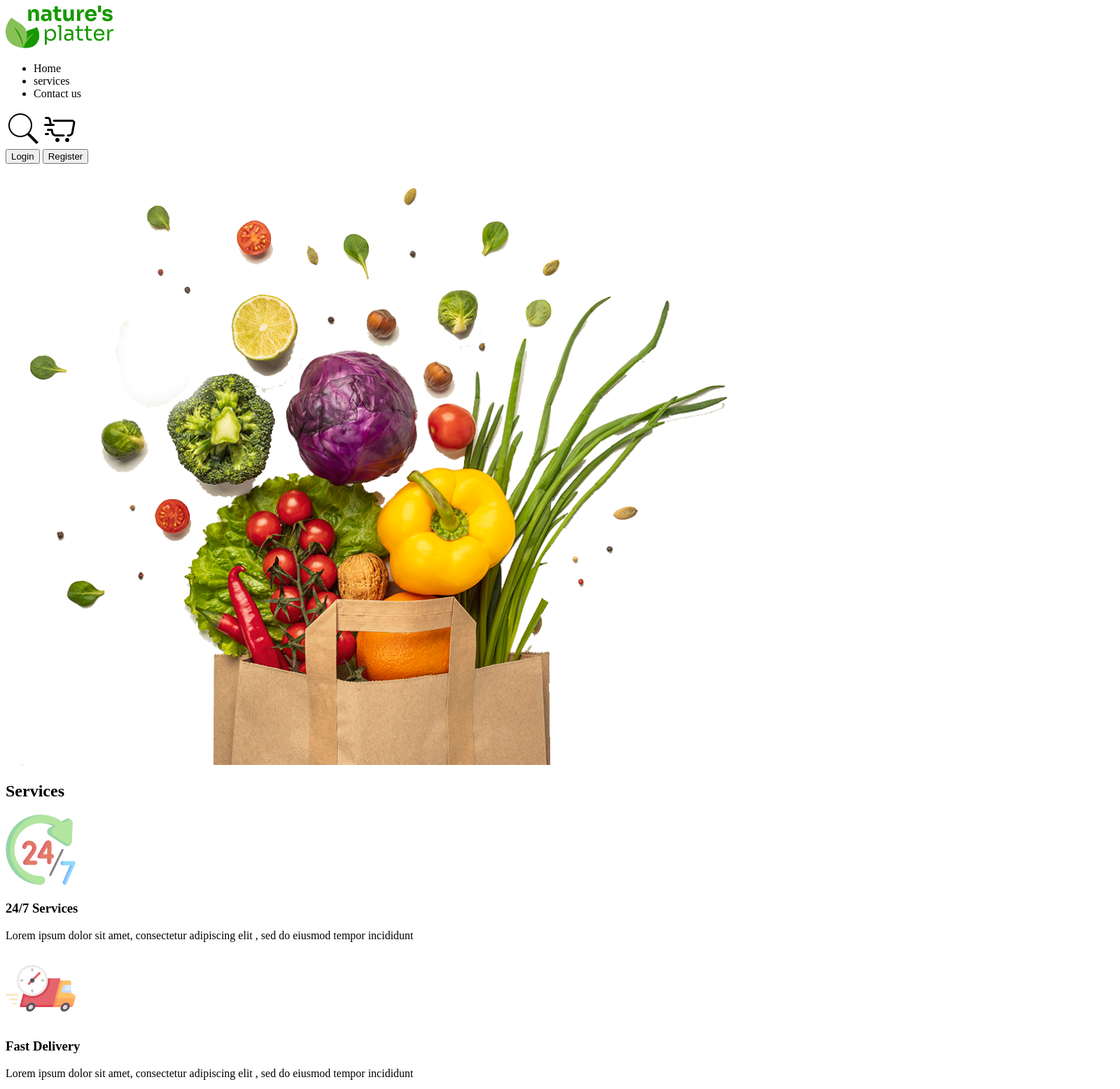
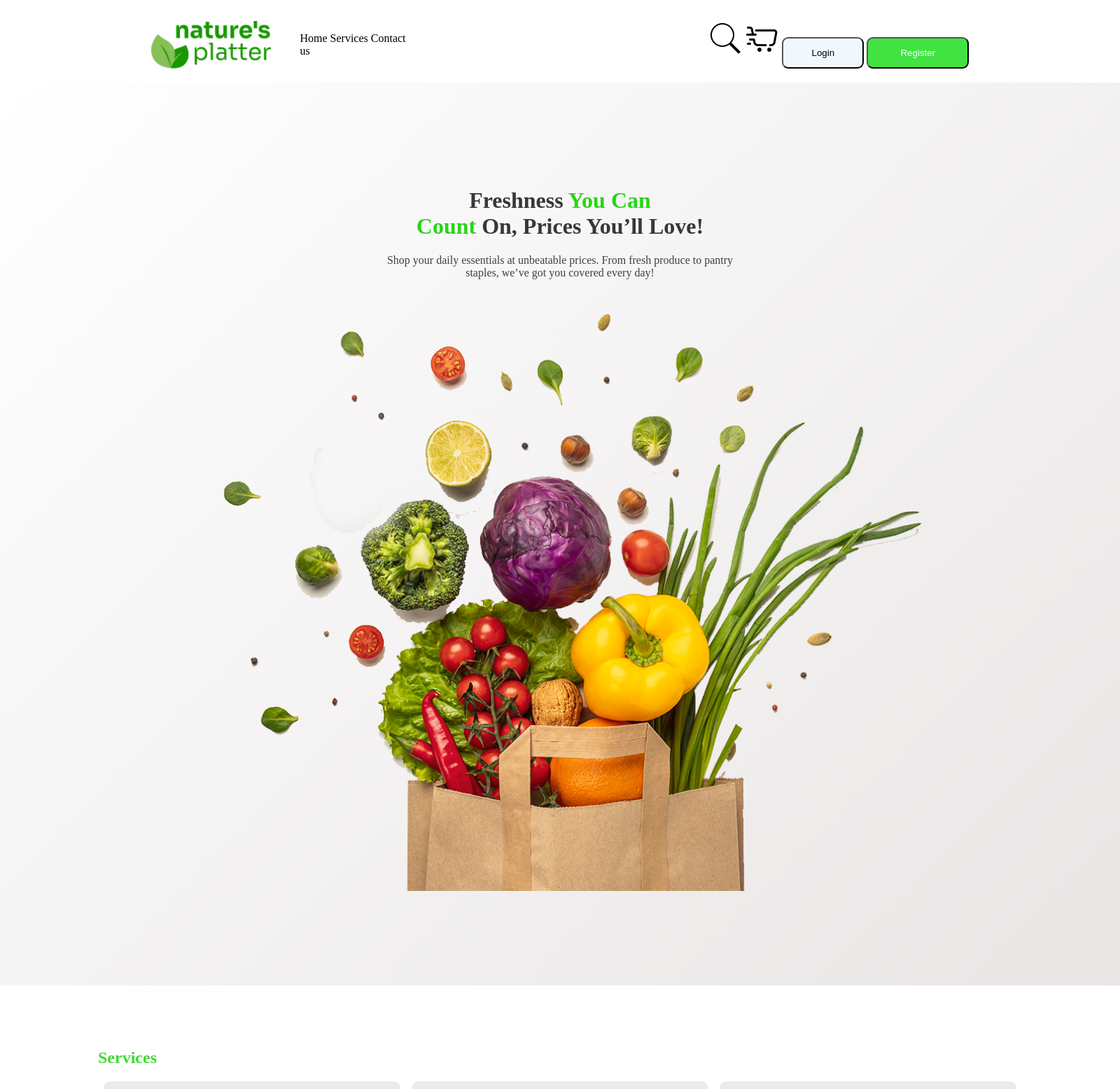
Before and after one commit to rakibulislam2004/assingment-three, a plain HTML site: page index.html in a window 1280 px wide. Shown: the top 1556 px of the page at 70% size, 1600 px wide, since content can reach past the window. Drawn offline with Linux system fonts and the light colour scheme.

Commit message:
added my work

```diff
--- a/index.html
+++ b/index.html
@@ -6,57 +6,66 @@
     <title>Document</title>
     <link rel="stylesheet" href="style css/style.css">
 </head>
-<body>
-    <header>
+<body class="body">
+    <header class="">
         <!-- navbar -->
-         <nav>
-            <div>
-                <img src="c2-assets/logo-header.png" alt="">
-                <ul>
-                    <li>Home</li>
-                    <li>services </li>
-                    <li>Contact us</li>
-                </ul>
-                <div>
-                    <img src="c2-assets/icon.png" alt="">
+         <nav class="nav">
+            <div class="div1">
+
+                <div  class="div2">
+                    <img src="c2-assets/logo-header.png" alt="">
+                    <div class="div3">
+                        <ul class="ul">
+                        Home
+                        Services
+                        Contact us
+                        </ul>
+
+
+                    </div>
+                </div>
+                <div class="div4">
+
+                        <img src="c2-assets/icon.png" alt="">
                 <img src="c2-assets/icon2.png" alt="">
-                </div>
 
-                <div>
-                    <button>Login</button>
-                    <button>Register </button>
+
+                    <button class="btn1">Login</button>
+                    <button class="btn2">Register </button>
                 </div>
 
             </div>
          </nav>
          <!-- hadding -->
-          <div>
-            <h1></h1>
-            <p></p>
-            <img src="c2-assets/hero-vegetables.png" alt="">
+          <div class="had">
+            <h1 class="head">Freshness <span class="span1"> You Can <br>
+                 Count</span> On, Prices You’ll Love!</h1>
+            <p class="p1">Shop your daily essentials at unbeatable prices. From fresh produce
+                to pantry <br> staples, we’ve got you covered every day!</p>
+            <img class="img1" src="c2-assets/hero-vegetables.png" alt="">
           </div>
     </header>
     <main>
         <!-- section 1 -->
-         <section>
-            <h2>Services</h2>
-            <div>
-                <div>
+         <section class="sec1">
+            <h2 class="h2">Services</h2>
+            <div class="div5">
+                <div class="div6">
                     <img src="c2-assets/service.png" alt="">
                     <h3>24/7 Services </h3>
-                    <p>Lorem ipsum dolor sit amet, consectetur adipiscing elit
+                    <p class="p2">Lorem ipsum dolor sit amet, consectetur adipiscing elit
                         , sed do eiusmod tempor incididunt</p>
                 </div>
-                <div>
+                <div class="div7">
                     <img src="c2-assets/delivery.png" alt="">
                     <h3>Fast Delivery </h3>
-                    <p>Lorem ipsum dolor sit amet, consectetur adipiscing elit
+                    <p class="p3"> Lorem ipsum dolor sit amet, consectetur adipiscing elit
                         , sed do eiusmod tempor incididunt</p>
                 </div>
-                <div>
+                <div class="div8">
                     <img src="c2-assets/healthy.png" alt="">
                     <h3>Healthy Products   </h3>
-                    <p>Lorem ipsum dolor sit amet, consectetur adipiscing elit
+                    <p class="p4">Lorem ipsum dolor sit amet, consectetur adipiscing elit
                         , sed do eiusmod tempor incididunt</p>
                 </div>
             </div>
--- a/style css/style.css
+++ b/style css/style.css
@@ -0,0 +1,136 @@
+.body{
+    width: 1600px;
+    height: 1298;
+    margin: auto  ;
+  justify-items: center;
+    margin-top: 30px;
+}
+.had{
+    margin: auto;
+    width: 1600px;
+    height: 1290px;
+    padding-bottom: 0%;
+    justify-content: center;
+    justify-items: center;
+    align-items: center;
+ background: linear-gradient( -45deg, #e9e5e5, #ffffff );
+}
+
+
+.div1{
+    display: flex;
+  justify-content: space-around;
+}
+.ul{
+    gap: 20px;
+    text-shadow: burlywood;
+}
+.span1{
+    color: rgb(42, 212, 26);
+}
+.div3{
+    display: flex;
+}
+.div2{
+    display: flex;
+}
+.btn1{
+    width: 117px;
+    height: 45px;
+    border-radius: 9px;
+    background-color: aliceblue;
+    text-shadow: bisque ;
+}
+.btn2{
+    width: 146px;
+    height: 45px;
+    border-radius: 9px;
+    background-color: rgb(66, 226, 66);
+    text-shadow: bisque ;
+    color: azure;
+}
+.div{
+    align-items: center;
+}
+.img1{
+    margin-top: 20px;
+    margin-bottom: 0%;
+    width: 1031px;
+    height: 838px;
+    align-items: center;
+}
+.head{
+    margin-top: 20px;
+    align-items: center;
+    padding-top: 150px;
+    text-align: center;
+    color: rgb(56, 55, 55);
+    text-size-adjust: bold;
+    font-weight: bolder;
+}
+.p1{
+    color: rgb(65, 64, 64);
+    text-align: center;
+}
+.sec1{
+    margin-top: 90px;
+
+}
+.div5{
+    display: flex;
+    width: 1320px;
+    height: 367px;
+
+}
+.div6{
+    width: 424px;
+    height: 367px;
+    margin: auto;
+    padding: 50px;
+    align-items: center;
+    justify-content: center;
+    justify-items: center;
+    background-color: rgb(235, 235, 235);
+    border-radius: 10px;
+    box-sizing: border-box;
+}
+.p2{
+    text-align: center;
+    color: black;
+}
+.div7{
+    width: 424px;
+    height: 367px;
+    margin: auto;
+    padding: 50px;
+    align-items: center;
+    justify-content: center;
+    justify-items: center;
+    background-color: rgb(235, 235, 235);
+    border-radius: 10px;
+    box-sizing: border-box;
+}
+.p3{
+    text-align: center;
+    color: black;
+}
+.div8{
+    width: 424px;
+    height: 367px;
+    margin: auto;
+    padding: 50px;
+    align-items: center;
+    justify-content: center;
+    justify-items: center;
+    background-color: rgb(235, 235, 235);
+    border-radius: 10px;
+    box-sizing: border-box;
+}
+.p4{
+    text-align: center;
+    color: black;
+}
+.h2{
+    color: #40da32;
+    font-weight: bold;
+}
```
